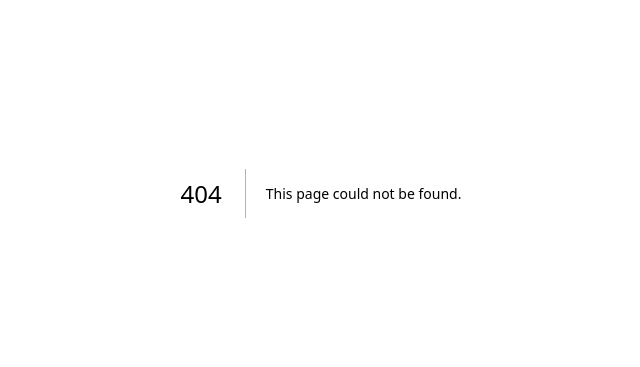
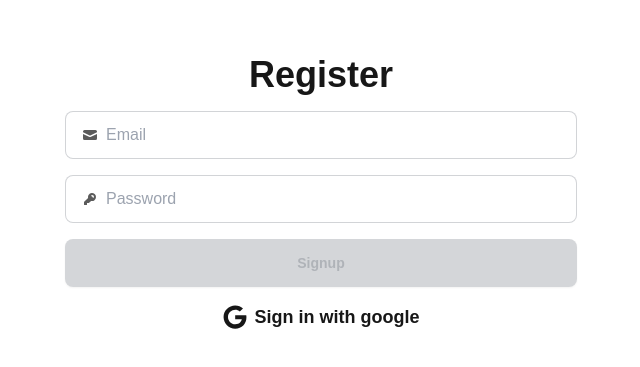
Before and after one commit to safatgeek/Email-Authentication-App, a Next.js app: page /login in a window 1280 px wide. Before the commit this address had no page. Shown: the part 207-574 px from the top of the page, without its empty margins (319-959 px from the left). Built offline with nearby package versions, Linux system fonts and the light colour scheme; no server answers.

Commit message:
Authentication with email-pass & Google

```diff
--- /dev/null
+++ b/app/login/page.tsx
@@ -0,0 +1,175 @@
+"use client"
+
+import { auth } from "@/firebase/firebase";
+import { signInWithPopup, GoogleAuthProvider, signInWithEmailAndPassword } from "firebase/auth";
+import { useRouter } from "next/navigation";
+import { ChangeEvent, FormEvent, useEffect, useState } from "react";
+
+import { FaGoogle } from "react-icons/fa";
+
+interface FormData {
+    email: string;
+    password: string;
+}
+
+const loginPage = () => {
+    const [formData, setFormData] = useState<FormData>({
+        email: "",
+        password: ""
+    });
+
+    const [emailErrorMessage, setEmailErrorMessage] = useState<string>("")
+
+    const [passwordErrorMessage, setPasswordErrorMessage] = useState<string>("")
+
+    const [areAllValid, setAreAllValid] = useState<boolean>(false)
+
+    const [errorMessage, setErrorMessage] = useState<string>("")
+
+    const provider = new GoogleAuthProvider()
+
+    const router = useRouter()
+
+
+    const submitHandler = async (event: FormEvent) => {
+        event.preventDefault();
+        validedForm()
+        try {
+            await signInWithEmailAndPassword(auth, formData.email, formData.password);
+            router.replace("/dashboard")
+          } catch (error) {
+            if (error instanceof Error) {
+              setErrorMessage(error.message);
+            } else {
+              setErrorMessage("An unknown error occurred");
+            }
+          }
+
+    }
+
+
+
+    const handleGoogleLogin = async () => {
+        try {
+          const result = await signInWithPopup(auth, provider);
+          router.replace("/dashboard")
+          console.log("Google Login Success");
+        } catch (error) {
+          if (error instanceof Error) {
+            setErrorMessage(error.message);
+          } else {
+            setErrorMessage("An unknown error occurred");
+          }
+        }
+      };
+
+    const validedForm = () => {
+        setErrorMessage("")
+        if (!formData.email.trim() || !formData.password.trim()) {
+            setErrorMessage("Please Provide valid data !!!")
+        }
+    }
+
+    const handleChange = (
+        e: ChangeEvent<HTMLInputElement | HTMLSelectElement>
+    ) => {
+        const { name, value } = e.target;
+        setFormData({
+            ...formData,
+            [name]: value,
+        });
+        if (name == "email") {
+            validateEmail(value)
+        } else if (name == "password") {
+            validatePassword(value)
+        }
+    };
+
+    const validateEmail = (value: string) => {
+        const emailRegex = /^[^\s@]+@[^\s@]+\.[^\s@]+$/; // Standard email format
+
+        if (emailRegex.test(value)) {
+            setEmailErrorMessage(""); // Clear the error message if valid
+        } else {
+            setEmailErrorMessage("Please enter a valid email address."); // Set error message if invalid
+        }
+    };
+
+    const validatePassword = (value: string) => {
+        if (value.length > 5) {
+            setPasswordErrorMessage("")
+        } else {
+            setPasswordErrorMessage("Password must be at least 6 characters !")
+        }
+    }
+
+
+
+    useEffect(() => {
+        if (emailErrorMessage || passwordErrorMessage) {
+            setAreAllValid(false)
+        } else if (formData.email && formData.password) {
+            setAreAllValid(true)
+        } else {
+            setAreAllValid(false);
+        }
+    }, [formData, emailErrorMessage, passwordErrorMessage])
+
+    return (
+        <div className="flex flex-col h-screen w-screen justify-center items-center gap-4">
+            <div className=" text-4xl font-semibold">
+                Register
+            </div>
+
+            <form className=" flex flex-col gap-2 w-2/5" onSubmit={submitHandler}>
+                <label className="input input-bordered flex items-center gap-2">
+                    <svg
+                        xmlns="http://www.w3.org/2000/svg"
+                        viewBox="0 0 16 16"
+                        fill="currentColor"
+                        className="h-4 w-4 opacity-70">
+                        <path
+                            d="M2.5 3A1.5 1.5 0 0 0 1 4.5v.793c.026.009.051.02.076.032L7.674 8.51c.206.1.446.1.652 0l6.598-3.185A.755.755 0 0 1 15 5.293V4.5A1.5 1.5 0 0 0 13.5 3h-11Z" />
+                        <path
+                            d="M15 6.954 8.978 9.86a2.25 2.25 0 0 1-1.956 0L1 6.954V11.5A1.5 1.5 0 0 0 2.5 13h11a1.5 1.5 0 0 0 1.5-1.5V6.954Z" />
+                    </svg>
+
+                    <input type="email" required className="grow" name="email" value={formData.email} onChange={handleChange} placeholder="Email" />
+                </label>
+                <p className="text-sm text-red-500 font-semibold">{emailErrorMessage}</p>
+
+                <label className="input input-bordered flex items-center gap-2">
+                    <svg
+                        xmlns="http://www.w3.org/2000/svg"
+                        viewBox="0 0 16 16"
+                        fill="currentColor"
+                        className="h-4 w-4 opacity-70">
+                        <path
+                            fillRule="evenodd"
+                            d="M14 6a4 4 0 0 1-4.899 3.899l-1.955 1.955a.5.5 0 0 1-.353.146H5v1.5a.5.5 0 0 1-.5.5h-2a.5.5 0 0 1-.5-.5v-2.293a.5.5 0 0 1 .146-.353l3.955-3.955A4 4 0 1 1 14 6Zm-4-2a.75.75 0 0 0 0 1.5.5.5 0 0 1 .5.5.75.75 0 0 0 1.5 0 2 2 0 0 0-2-2Z"
+                            clipRule="evenodd" />
+                    </svg>
+                    <input type="password" required className="grow" name="password" value={formData.password} onChange={handleChange} placeholder="Password" />
+                </label>
+                <p className="text-sm text-red-500 font-semibold">{passwordErrorMessage}</p>
+
+                {
+                    errorMessage && (
+                        <div className="text-sm text-red-500 font-semibold">{errorMessage}</div>
+                    )
+                }
+                <button className="btn btn-success w-full" disabled={!areAllValid}>Signup</button>
+
+                <div className="flex items-center gap-2 mt-2 hover:cursor-pointer m-auto" onClick={handleGoogleLogin}>
+                    <FaGoogle className="h-6 w-6"/>
+                    <p className=" text-lg font-semibold">Sign in with google</p>
+
+                </div>
+            </form>
+
+
+        </div>
+    )
+}
+
+export default loginPage;
--- a/app/register/page.tsx
+++ b/app/register/page.tsx
@@ -1,6 +1,10 @@
 "use client"
 
+import { auth } from "@/firebase/firebase";
+import { createUserWithEmailAndPassword, signInWithPopup, GoogleAuthProvider } from "firebase/auth";
 import { ChangeEvent, FormEvent, useEffect, useState } from "react";
+
+import { FaGoogle } from "react-icons/fa";
 
 interface FormData {
     firstName: string;
@@ -35,13 +39,48 @@ const RegisterPage = () => {
 
     const [errorMessage, setErrorMessage] = useState<string>("")
 
+    const provider = new GoogleAuthProvider()
 
-    const submitHandler = (event: FormEvent) => {
+
+    const submitHandler = async (event: FormEvent) => {
         event.preventDefault();
         validedForm()
-        console.log(formData);
+        try {
+            const userCredential = await createUserWithEmailAndPassword(
+                auth,
+                formData.email,
+                formData.password
+            );
+
+        } catch (error) {
+            if (error instanceof Error) {
+                setErrorMessage(error.message)
+                //   if (error.message.includes("email-already-in-use")) {
+                //     setErrorMessage("Email Already Exits");
+                //   } else {
+                //     setErrorMessage(error.message);
+                //   }
+            } else {
+                setErrorMessage("An unknown errr occured");
+            }
+        }
 
     }
+
+
+
+    const handleGoogleLogin = async () => {
+        try {
+          const result = await signInWithPopup(auth, provider);
+          console.log("Google Login Success");
+        } catch (error) {
+          if (error instanceof Error) {
+            setErrorMessage(error.message);
+          } else {
+            setErrorMessage("An unknown error occurred");
+          }
+        }
+      };
 
     const validedForm = () => {
         setErrorMessage("")
@@ -216,11 +255,19 @@ const RegisterPage = () => {
 
                 {
                     errorMessage && (
-                        <div className="text-sm text-red-500">{errorMessage}</div>
+                        <div className="text-sm text-red-500 font-semibold">{errorMessage}</div>
                     )
                 }
                 <button className="btn btn-success w-full" disabled={!areAllValid}>Signup</button>
+
+                <div className="flex items-center gap-2 mt-2 hover:cursor-pointer m-auto" onClick={handleGoogleLogin}>
+                    <FaGoogle className="h-6 w-6"/>
+                    <p className=" text-lg font-semibold">Sign up with google</p>
+
+                </div>
             </form>
+
+
         </div>
     )
 }
--- a/package.json
+++ b/package.json
@@ -12,7 +12,8 @@
     "firebase": "^11.0.2",
     "next": "15.0.3",
     "react": "19.0.0-rc-66855b96-20241106",
-    "react-dom": "19.0.0-rc-66855b96-20241106"
+    "react-dom": "19.0.0-rc-66855b96-20241106",
+    "react-icons": "^5.4.0"
   },
   "devDependencies": {
     "@types/node": "^20",
```
Also changed, not shown: 1 other file (tests, documents, lock files or other folders).
